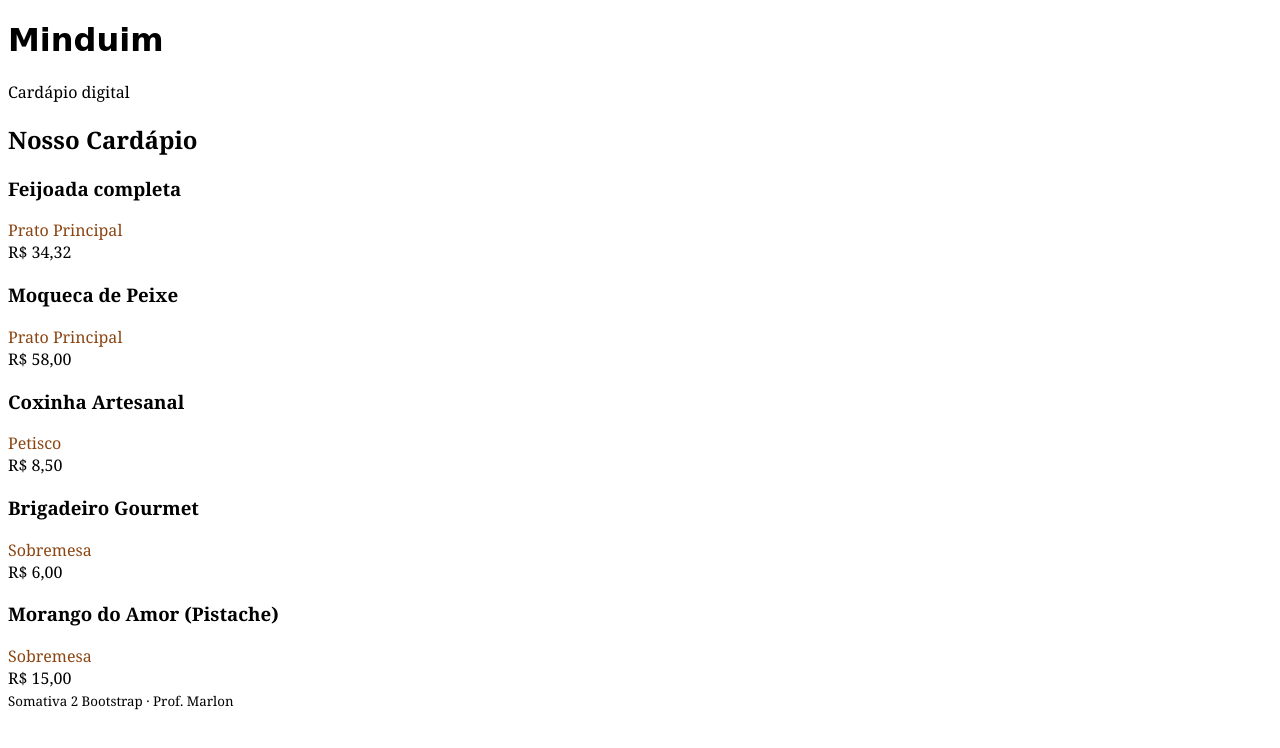
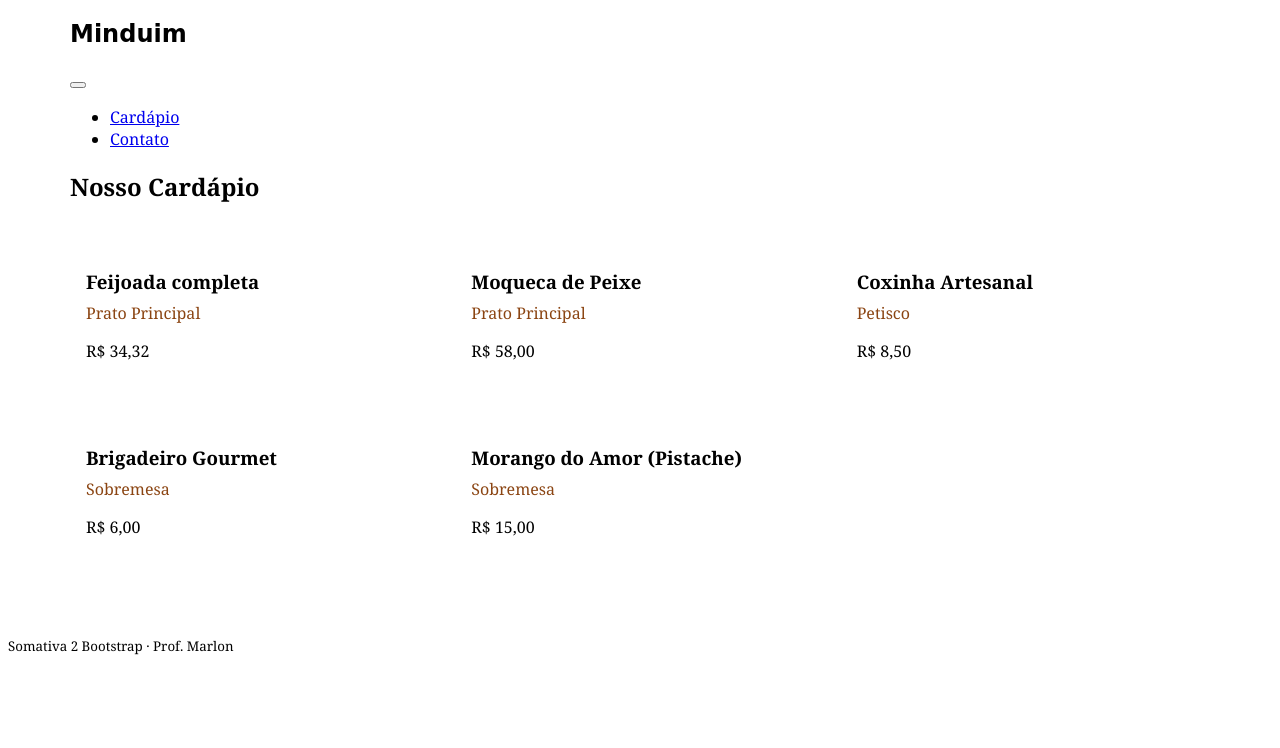
Before and after one commit to Agatha-Helena/projeto_cafeteria_tematica, a website: page index.html in a window 1280 px wide. Drawn offline with nearby package versions, Linux system fonts and the light colour scheme.

Commit message:
alterações na nav bar

```diff
--- a/index.html
+++ b/index.html
@@ -4,13 +4,27 @@
   <meta charset="UTF-8">
   <meta name="viewport" content="width=device-width, initial-scale=1.0">
   <title>Prova — Minduim (Bootstrap)</title>
+  <link rel="stylesheet" href="node_modules/bootstrap/dist/css/bootstrap-grid.min.css">
   <link rel="stylesheet" href="src/css/style.css">
 </head>
 <body>
-  <header class="bg-info text-white text-center py-4 mb-4">
-    <h1>Minduim</h1>
-    <p>Cardápio digital</p>
-  </header>
+  <nav class="navbar navbar-expand-lg bg-success-subtle navbar-dark">
+    <div class="container">
+      <h1 class="navbar-brand fw-bold fs-4" href="#"> Minduim</h1>
+      <button class="navbar-toggler" type="button"
+              data-bs-toggle="collapse" data-bs-target="#menu"
+              aria-controls="menu" aria-expanded="false" aria-label="Menu">
+        <span class="navbar-toggler-icon"></span>
+      </button>
+      <div class="collapse navbar-collapse" id="menu">
+        <ul class="navbar-nav ms-auto">
+          <li class="nav-item"><a class="nav-link" href="#cardapio">Cardápio</a></li>
+          <li class="nav-item"><a class="nav-link" href="#contato">Contato</a></li>
+        </ul>
+      </div>
+    </div>
+  </nav>
+
 
   <main class="container">
     <h2 class="text-center mb-4">Nosso Cardápio</h2>
@@ -23,7 +37,7 @@
     <small>Somativa 2 Bootstrap · Prof. Marlon</small>
   </footer>
 
-  <script></script>
+  <script src="node_modules/bootstrap/dist/js/bootstrap.bundle.min.js"></script>
   <script src="src/js/script.js" defer></script>
 </body>
 </html>
```
